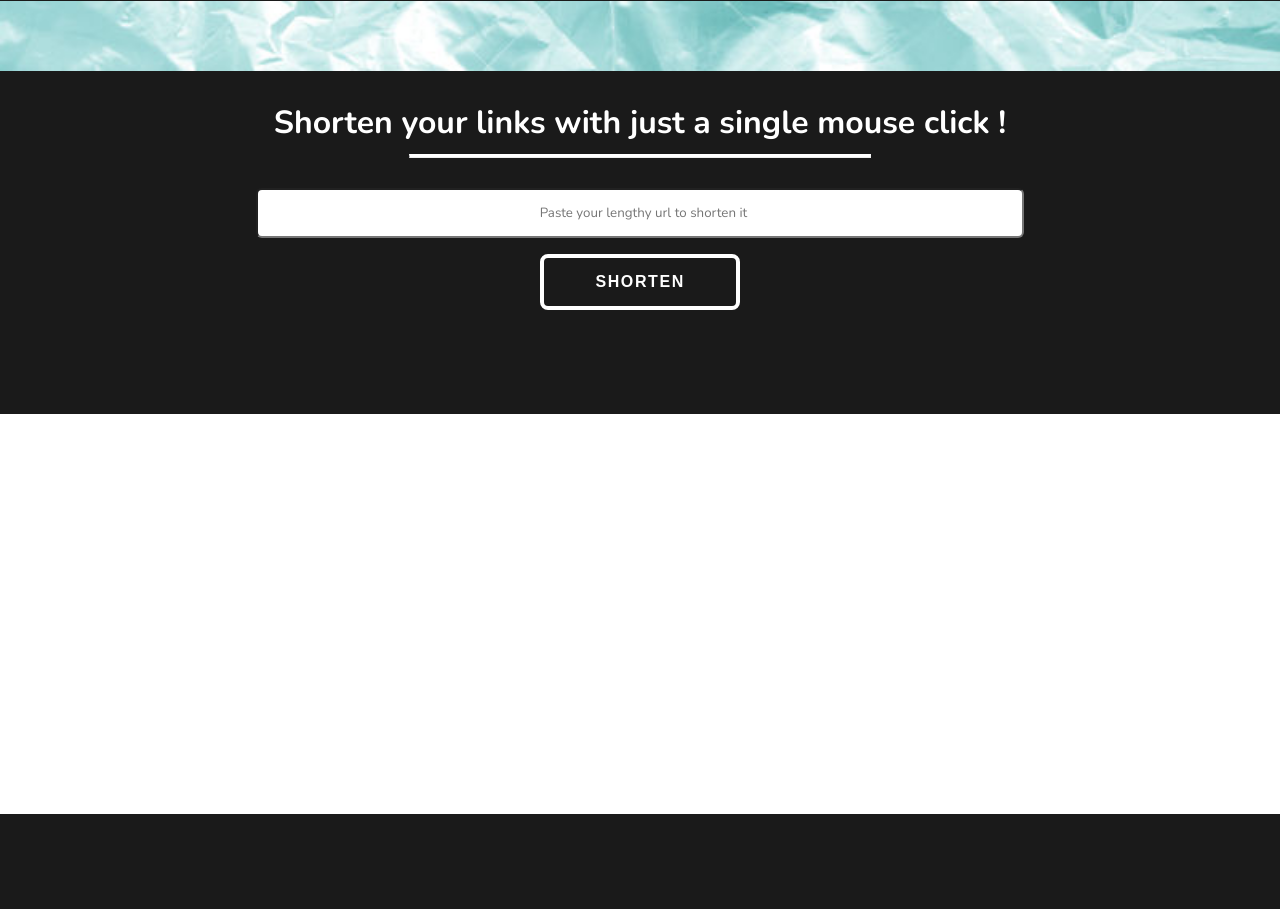
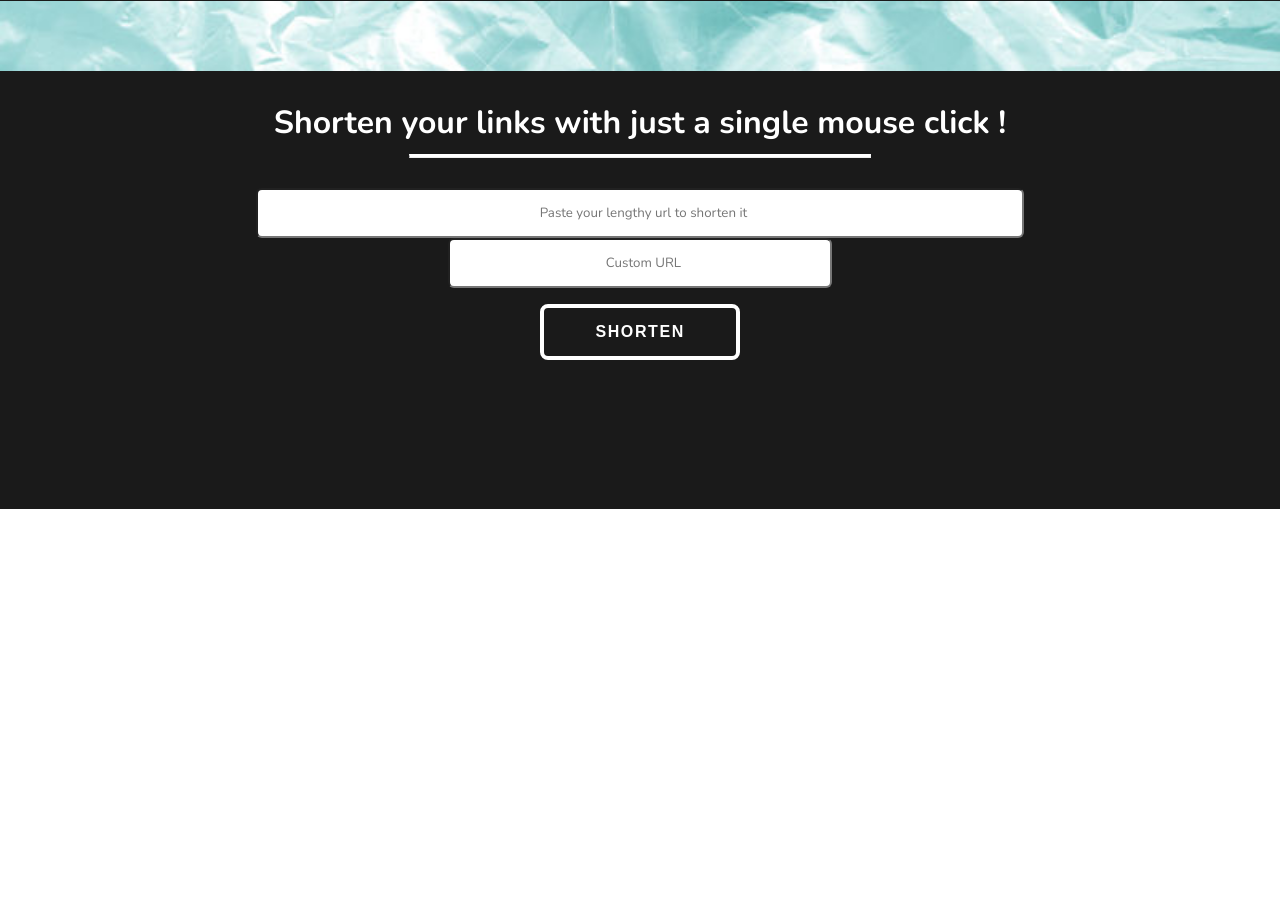
Before and after one commit to anonymous-sidhax/Django-URL-Shortner, a Django app: page / in a window 1280 px wide. Shown: the part 799-1708 px from the top of the page. Before the commit the page ends 1613 px from the top, so only its background shows below. Run offline with Django 3.2, Linux system fonts and the light colour scheme.

Commit message:
shorten( ) checks, custom url
- Added basic checks/exceptions for shorten()
- Custom Path Frontend+Backend
- No. of Visits in sqlite

```diff
--- a/DUS/mainApp/models.py
+++ b/DUS/mainApp/models.py
@@ -10,8 +10,9 @@ class Keys(models.Model):
 
 class Shorten_Urls(models.Model):
     id = models.AutoField(primary_key=True)
-    original_url = models.CharField(max_length=200)
-    short_url = models.CharField(max_length=10)
+    original_url = models.CharField(blank=False, max_length=200)
+    short_url = models.CharField(blank=False, max_length=10)
+    visits = models.IntegerField(default=0)
 
     def __str__(self):
         return self.short_url
--- a/DUS/mainApp/static/assets/css/homePage.css
+++ b/DUS/mainApp/static/assets/css/homePage.css
@@ -36,10 +36,19 @@ hr {
     margin-bottom: 30px;
 }
 
-.textbox {
+.textbox_url {
     border-radius: 6px;
     height: 50px;
     width: 100%;
+    vertical-align: middle;
+    font-family: Nunito;
+    text-align: center;
+}
+
+.textbox_custom {
+    border-radius: 6px;
+    height: 50px;
+    width: 50%;
     vertical-align: middle;
     font-family: Nunito;
     text-align: center;
--- a/DUS/mainApp/templates/index.html
+++ b/DUS/mainApp/templates/index.html
@@ -1,11 +1,12 @@
-<!--{% block title %} Django-URL-Shortner {% endblock title %}-->
+<head>
 {% load static %}
 <link rel="stylesheet" type="text/css" href="{% static 'assets/css/mainStyles.css' %}" media="screen"/>
 <link rel="stylesheet" type="text/css" href="{% static 'assets/css/homePage.css' %}" media="screen"/>
 
-{% block body %}
+</head>
 
 
+{% block body %}
 
 <body class="homepage_body" >
 
@@ -31,13 +32,15 @@
     </header>
     <!-- Header End -->
 
-    <div style="align-items: center; text-align: center; height: 47%; background-color:1A1A1A;">
+    <div style="align-items: center; text-align: center; height: 60%; background-color:1A1A1A;">
         <div style="top: 30px; position: relative; text-align: center; width: 60%; display: inline-table">
             <div class="shorten_link_text">
                 <b>Shorten your links with just a single mouse click !</b>
                 <hr></hr>
-                <form action="short" method="GET" id="form">
-                    <input class="textbox" type="text" class="form-control" name="original_url" value="" placeholder="  Paste your lengthy url to shorten it" required="">
+                <form action="short" method="POST" id="form">
+                    {% csrf_token  %}
+                    <input class="textbox_url" type="text" class="form-control" name="original_url" value="" placeholder="  Paste your lengthy url to shorten it" required="">
+                    <input class="textbox_custom" type="text" class="form-control" name="custom_url" value="" placeholder="  Custom URL">
                     <div id="clickDiv" class="hover_effect">
                         <ul>
                           <li>
--- a/DUS/mainApp/views.py
+++ b/DUS/mainApp/views.py
@@ -3,7 +3,10 @@ from .models import Keys, Shorten_Urls
 from django.contrib.auth.models import User
 from django.contrib import messages
 
-# USED_FOR_MAPPING = "0123456789abcdefghijklmnopqrstuvwxyzABCDEFGHIJKLMNOPQRSTUVWXYZ_-"
+import random
+import string
+
+USED_FOR_MAPPING = "0123456789abcdefghijklmnopqrstuvwxyzABCDEFGHIJKLMNOPQRSTUVWXYZ_-"
 
 def home(request):
     return render(request, "index.html")
@@ -42,7 +45,7 @@ def login(request):
 def logout(request):
     return render(request, "logout.html")
 
-def shorten(request):
+def shortenn(request):
     url = "http://127.0.0.1:8000/"
     original_url = request.GET.get('original_url')
     key = Keys.objects.last()
@@ -56,3 +59,59 @@ def redirection(request, url):
     short_url = "http://127.0.0.1:8000" + request.path
     original_url = Shorten_Urls.objects.get(short_url=short_url)
     return HttpResponseRedirect(original_url.original_url)
+
+def shorten(request):
+    if request.method == "POST":
+        print('POST')
+        if request.POST['original_url'] and request.POST['custom_url']:
+            print ('custom')
+            original = request.POST['original_url']
+            short = 'http://127.0.0.1:8000/' + str(request.POST['custom_url'])
+            check = Shorten_Urls.objects.filter(short_url=short)
+            print ('check')
+            if not check:
+                newurl = Shorten_Urls(
+                    original_url=original,
+                    short_url=short,
+                )
+                newurl.save()
+                return redirect('/')
+            else:
+                messages.error(request, "Already Exists")
+                return render(request, 'index.html', { 'error' : 'Custom URL already exists'})
+        elif request.POST['original_url']:
+            original = request.POST['original_url']
+            short = 'http://127.0.0.1:8000/'
+            '''present = False
+
+            while not present:
+                short = random_generate()
+                check = Shorten_Urls.objects.filter(short_url=short)
+                if not check:
+                    newurl = Shorten_Urls(
+                        original_url=original,
+                        short_url=short,
+                    )
+                    newurl.save()
+                    return redirect('/')
+                else:
+                    continue
+                    '''
+            key = Keys.objects.last()
+            short += key.key
+            key.delete()
+            newurl = Shorten_Urls (
+                        original_url=original,
+                        short_url=short,
+                    )
+            newurl.save()
+            return redirect('/')
+        else:
+            messages.error(request, "Empty Field")
+            return redirect('')
+    else:
+        return redirect('')
+
+# For generating random string
+def random_generate():
+    return ''.join(random.choice(USED_FOR_MAPPING) for i in range(3))
```
Also changed, not shown: DUS/db.sqlite3.
